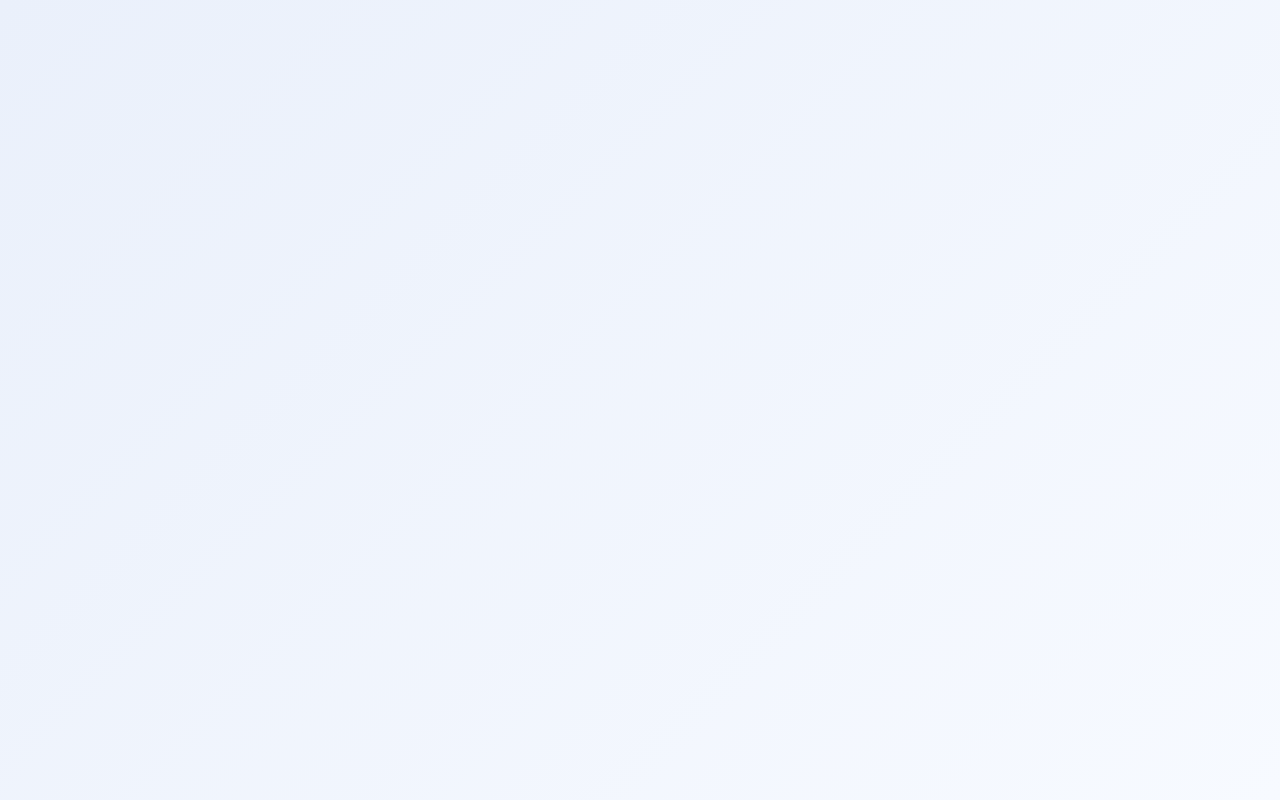
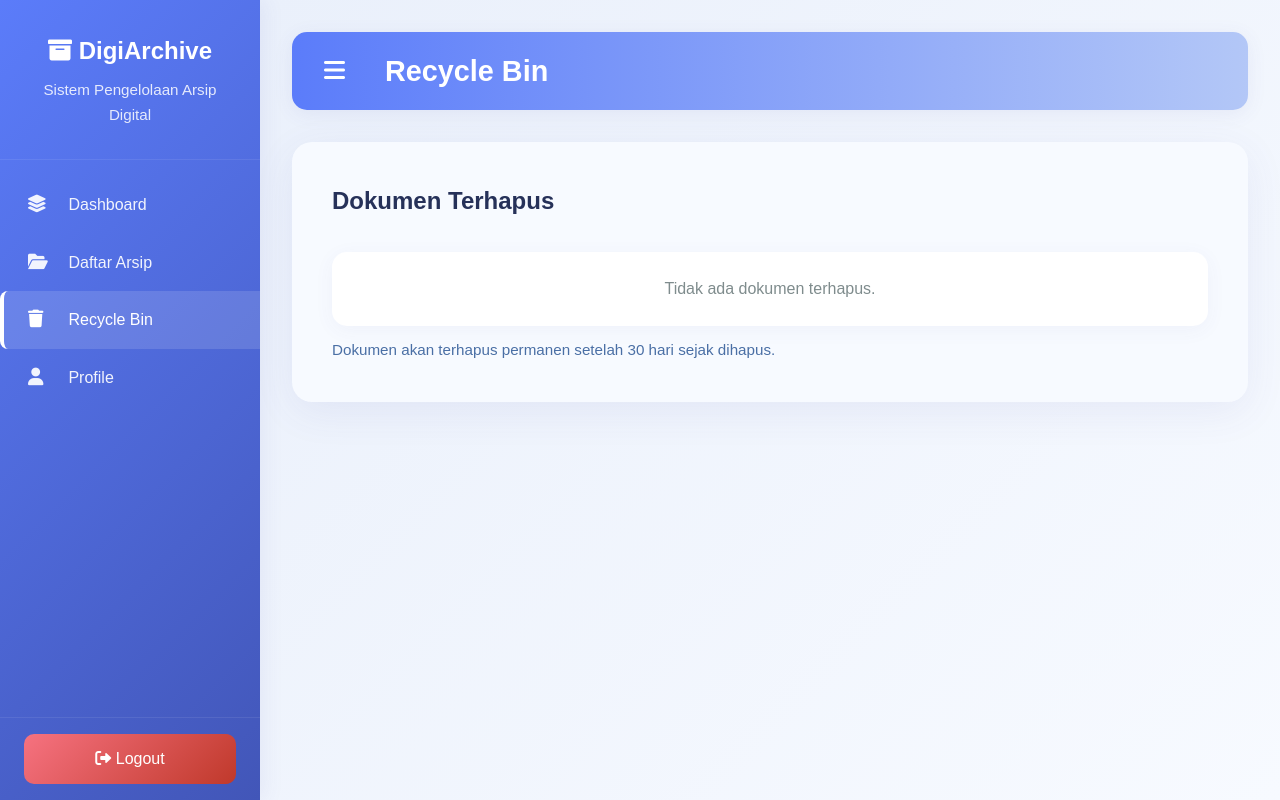
Before and after one commit to Bungarasikhahhaya/DigiArchive, a React (Create React App) app: page /recycle-bin in a window 1280 px wide. Before the commit this address had no page. Built offline with nearby package versions, Linux system fonts and the light colour scheme.

Commit message:
New fitur

```diff
--- a/src/App.js
+++ b/src/App.js
@@ -1,4 +1,4 @@
-import React from "react";
+import React, { useState, useEffect } from "react";
 import { BrowserRouter as Router, Routes, Route } from "react-router-dom";
 import 'font-awesome/css/font-awesome.min.css';
 
@@ -11,13 +11,91 @@ import About from './Component/About';
 import Register from './Component/Register';
 import Login from './Component/Login';
 import Dashboard from './Component/Dashboard';
-import Archive from './Component/Archive'; // Komponen Archive untuk Arsip
-import Profile from './Component/Profile'; // Komponen Profile untuk Profil Pengguna
+import Archive from './Component/Archive';
+import Profile from './Component/Profile';
+import DeletedDocuments from './Component/DeleteDocument';
 
 import './style.css';
 import './Dashboard.css';
 
 const App = () => {
+  const sampleArchives = [
+    { id: 1, judul: 'Laporan Keuangan.pdf', kategori: 'Keuangan', fileUrl: '#', file: 'Laporan Keuangan.pdf', tanggal_upload: '2025-11-01' },
+    { id: 2, judul: 'Notulen Rapat.docx', kategori: 'Rapat', fileUrl: '#', file: 'Notulen Rapat.docx', tanggal_upload: '2025-11-15' }
+  ];
+
+  const [archives, setArchives] = useState(() => {
+    try {
+      const raw = localStorage.getItem('archives');
+      return raw ? JSON.parse(raw) : sampleArchives;
+    } catch (e) {
+      return sampleArchives;
+    }
+  });
+
+  const [deletedDocs, setDeletedDocs] = useState(() => {
+    try {
+      const raw = localStorage.getItem('deletedDocs');
+      return raw ? JSON.parse(raw) : [];
+    } catch (e) {
+      return [];
+    }
+  });
+
+  // persist to localStorage
+  useEffect(() => {
+    localStorage.setItem('archives', JSON.stringify(archives));
+  }, [archives]);
+
+  useEffect(() => {
+    localStorage.setItem('deletedDocs', JSON.stringify(deletedDocs));
+  }, [deletedDocs]);
+
+  // purge docs older than 30 days
+  useEffect(() => {
+    const purgeOld = () => {
+      const now = Date.now();
+      const keep = deletedDocs.filter(d => (d.deletedAt + 30 * 24 * 60 * 60 * 1000) > now);
+      if (keep.length !== deletedDocs.length) setDeletedDocs(keep);
+    };
+    purgeOld();
+    const iv = setInterval(purgeOld, 1000 * 60 * 60); // check hourly
+    return () => clearInterval(iv);
+  }, [deletedDocs]);
+
+  const handleDeleteArchive = (id) => {
+    const doc = archives.find(a => a.id === id);
+    if (!doc) return;
+    setArchives(prev => prev.filter(a => a.id !== id));
+    setDeletedDocs(prev => [{ ...doc, deletedAt: Date.now() }, ...prev]);
+  };
+
+  const handleRestore = (id) => {
+    const doc = deletedDocs.find(d => d.id === id);
+    if (!doc) return;
+    setDeletedDocs(prev => prev.filter(d => d.id !== id));
+    const restored = { ...doc };
+    delete restored.deletedAt;
+    setArchives(prev => [restored, ...prev]);
+    alert('Dokumen berhasil dipulihkan!');
+  };
+
+  const handlePermanentDelete = (id) => {
+    setDeletedDocs(prev => prev.filter(d => d.id !== id));
+  };
+
+  const handleAddArchive = (form) => {
+    const next = {
+      id: Date.now(),
+      judul: form.get('judul') || 'Untitled',
+      kategori: form.get('kategori') || 'Lainnya',
+      file: form.get('file')?.name || 'file',
+      fileUrl: '#',
+      tanggal_upload: new Date().toISOString().split('T')[0]
+    };
+    setArchives(prev => [next, ...prev]);
+  };
+
   return (
     <Router>
       <Routes>
@@ -54,11 +132,13 @@ const App = () => {
         />
 
         {/* Halaman Arsip */}
-        <Route path="/arsip" element={<Archive />} />  {/* Menggunakan Archive untuk Arsip */}
+        <Route path="/arsip" element={<Archive archives={archives} onDeleteArchive={handleDeleteArchive} onAddArchive={handleAddArchive} />} />  {/* Menggunakan Archive untuk Arsip */}
 
         {/* Halaman Profile */}
         <Route path="/profile" element={<Profile />} /> {/* Menggunakan Profile untuk Profile */}
 
+        {/* Halaman Recycle Bin / Pemulihan Dokumen Terhapus */}
+        <Route path="/recycle-bin" element={<DeletedDocuments deletedDocs={deletedDocs} onRestore={handleRestore} onPermanentDelete={handlePermanentDelete} />} />
       </Routes>
     </Router>
   );
--- a/src/Component/Archive.js
+++ b/src/Component/Archive.js
@@ -33,6 +33,9 @@ const Archive = ({ archives = [], success, errors = [], onLogout, onAddArchive,
     setShowEdit(false);
   };
 
+  // Delete confirmation state
+  const [deleteTarget, setDeleteTarget] = useState(null);
+
   return (
     <div className="app">
       {/* Sidebar */}
@@ -44,6 +47,7 @@ const Archive = ({ archives = [], success, errors = [], onLogout, onAddArchive,
         <div className="sidebar-nav">
           <Link to="/dashboard" className="nav-item"><i className="fa-solid fa-layer-group"></i> Dashboard</Link>
           <Link to="/archive" className="nav-item active"><i className="fas fa-folder-open"></i> Daftar Arsip</Link>
+          <Link to="/recycle-bin" className="nav-item"><i className="fas fa-trash"></i> Recycle Bin</Link>
           <Link to="/profile" className="nav-item"><i className="fas fa-user"></i> Profile</Link>
         </div>
         <div className="sidebar-footer">
@@ -153,7 +157,7 @@ const Archive = ({ archives = [], success, errors = [], onLogout, onAddArchive,
                           <button
                             type="button"
                             className="btn-action delete"
-                            onClick={() => onDeleteArchive && onDeleteArchive(archive.id)}
+                            onClick={() => setDeleteTarget(archive)}
                           >
                             <i className="fas fa-trash"></i>
                           </button>
@@ -217,7 +221,7 @@ const Archive = ({ archives = [], success, errors = [], onLogout, onAddArchive,
 
       {/* Modal Detail Arsip */}
       {showDetail && selectedArchive && (
-        <div className="modal-overlay">
+        <div className={`modal-overlay ${showDetail ? 'active' : ''}`}>
           <div className="modal-content">
             <div className="modal-header">
               <h2 className="modal-title">Detail Arsip</h2>
@@ -236,9 +240,28 @@ const Archive = ({ archives = [], success, errors = [], onLogout, onAddArchive,
         </div>
       )}
 
+      {/* Modal Konfirmasi Hapus */}
+      {deleteTarget && (
+        <div className={`modal-overlay active`}>
+          <div className="modal-content">
+            <div className="modal-header">
+              <h2 className="modal-title">Hapus Arsip</h2>
+              <button className="modal-close" onClick={() => setDeleteTarget(null)}><i className="fas fa-times"></i></button>
+            </div>
+            <div className="modal-body">
+              <p>Yakin ingin menghapus arsip "{deleteTarget.judul}"? Aksi ini akan memindahkan arsip ke Recycle Bin.</p>
+            </div>
+            <div className="modal-actions">
+              <button className="btn-cancel" onClick={() => setDeleteTarget(null)}>Batal</button>
+              <button className="btn-primary" onClick={() => { if (onDeleteArchive) onDeleteArchive(deleteTarget.id); setDeleteTarget(null); }}>Yakin</button>
+            </div>
+          </div>
+        </div>
+      )}
+
       {/* Modal Edit Arsip */}
       {showEdit && selectedArchive && (
-        <div className="modal-overlay">
+        <div className={`modal-overlay ${showEdit ? 'active' : ''}`}>
           <div className="modal-content">
             <div className="modal-header">
               <h2 className="modal-title">Edit Arsip</h2>
--- a/src/Component/Dashboard.js
+++ b/src/Component/Dashboard.js
@@ -27,6 +27,9 @@ export default function Dashboard({ totalArsip, totalArsipHariIni, arsipBulanIni
             </Link>
             <Link to="/arsip" className="nav-item p-3 flex items-center gap-2 hover:bg-indigo-500 rounded-md m-2">
               <i className="fas fa-folder-open"></i> Daftar Arsip
+            </Link>
+            <Link to="/recycle-bin" className="nav-item p-3 flex items-center gap-2 hover:bg-indigo-500 rounded-md m-2">
+              <i className="fas fa-trash"></i> Recycle Bin
             </Link>
             <Link to="/profile" className="nav-item p-3 flex items-center gap-2 hover:bg-indigo-500 rounded-md m-2">
               <i className="fas fa-user"></i> Profile
--- /dev/null
+++ b/src/Component/DeleteDocument.js
@@ -0,0 +1,80 @@
+import React from "react";
+import { Link } from 'react-router-dom';
+import "../DeletedDocuments.css";
+
+function daysLeft(deletedAt) {
+  const now = Date.now();
+  const millisLeft = Math.max(0, deletedAt + 30 * 24 * 60 * 60 * 1000 - now);
+  return Math.ceil(millisLeft / (24 * 60 * 60 * 1000));
+}
+
+export default function DeletedDocuments({ deletedDocs = [], onRestore = () => {}, onPermanentDelete = () => {} }) {
+  return (
+    <div className="app">
+      <nav className="sidebar" id="sidebar">
+        <div className="sidebar-header">
+          <h1><i className="fas fa-archive"></i> DigiArchive</h1>
+          <p>Sistem Pengelolaan Arsip Digital</p>
+        </div>
+        <div className="sidebar-nav">
+          <Link to="/dashboard" className="nav-item"><i className="fa-solid fa-layer-group"></i> Dashboard</Link>
+          <Link to="/archive" className="nav-item"><i className="fas fa-folder-open"></i> Daftar Arsip</Link>
+          <Link to="/recycle-bin" className="nav-item active"><i className="fas fa-trash"></i> Recycle Bin</Link>
+          <Link to="/profile" className="nav-item"><i className="fas fa-user"></i> Profile</Link>
+        </div>
+        <div className="sidebar-footer">
+          <button className="logout-btn">
+            <i className="fas fa-sign-out-alt"></i> Logout
+          </button>
+        </div>
+      </nav>
+
+      <main className="main-content">
+        <div className="top-bar">
+          <button className="menu-toggle"><i className="fas fa-bars"></i></button>
+          <h1 className="page-title">Recycle Bin</h1>
+        </div>
+
+        <div className="content-card">
+          <div className="archive-header">
+            <h2>Dokumen Terhapus</h2>
+          </div>
+
+          <div className="table-container">
+            {deletedDocs.length === 0 ? (
+              <p className="empty-message">Tidak ada dokumen terhapus.</p>
+            ) : (
+              <table className="deleted-table">
+                <thead>
+                  <tr>
+                    <th>No</th>
+                    <th>Nama Dokumen</th>
+                    <th>Tersisa</th>
+                    <th>Aksi</th>
+                  </tr>
+                </thead>
+                <tbody>
+                  {deletedDocs.map((doc, idx) => (
+                    <tr key={doc.id}>
+                      <td>{idx + 1}</td>
+                      <td>{doc.judul || doc.title || doc.file || "(tanpa nama)"}</td>
+                      <td><span className={daysLeft(doc.deletedAt) <= 2 ? "warning" : ""}>{daysLeft(doc.deletedAt)} hari</span></td>
+                      <td>
+                        <div className="action-buttons">
+                          <button className="restore-btn" onClick={() => onRestore(doc.id)}>Pulihkan</button>
+                          <button className="permanent-delete-btn" onClick={() => { if(window.confirm('Hapus permanen dokumen ini?')) onPermanentDelete(doc.id); }}>Hapus Permanen</button>
+                        </div>
+                      </td>
+                    </tr>
+                  ))}
+                </tbody>
+              </table>
+            )}
+          </div>
+
+          <p className="info">Dokumen akan terhapus permanen setelah 30 hari sejak dihapus.</p>
+        </div>
+      </main>
+    </div>
+  );
+}
--- a/src/Component/Profile.js
+++ b/src/Component/Profile.js
@@ -49,6 +49,7 @@ const Profile = ({ user = {}, successMessage, errorMessage, handleLogout, handle
         <div className="sidebar-nav">
           <a href="/dashboard" className="nav-item"><i className="fa-solid fa-layer-group"></i> Dashboard</a>
           <a href="/archive" className="nav-item"><i className="fas fa-folder-open"></i> Daftar Arsip</a>
+          <a href="/recycle-bin" className="nav-item"><i className="fas fa-trash"></i> Recycle Bin</a>
           <a href="/profile" className="nav-item active"><i className="fas fa-user"></i> Profile</a>
         </div>
         <div className="sidebar-footer">
--- /dev/null
+++ b/src/DeletedDocuments.css
@@ -0,0 +1,102 @@
+:root {
+  /* fallback colors will be overridden by existing project variables */
+  --dd-bg: var(--background, #f7faff);
+}
+
+.deleted-documents {
+  margin: 1.5rem auto;
+  padding: 2rem;
+  max-width: 1100px;
+  background: var(--background);
+  border-radius: 20px;
+  box-shadow: 0 10px 40px rgba(80,80,160,0.06);
+}
+
+.deleted-documents h2 {
+  margin: 0 0 1rem 0;
+  font-size: 1.5rem;
+  color: var(--text-dark);
+  font-weight: 700;
+}
+
+.table-container {
+  overflow-x: auto;
+  border-radius: 15px;
+  box-shadow: 0 4px 20px rgba(80,80,160,0.05);
+  background: #fff;
+}
+
+.deleted-table {
+  width: 100%;
+  border-collapse: collapse;
+  background: #fff;
+}
+
+.deleted-table th {
+  background: linear-gradient(135deg, var(--primary), var(--primary-dark));
+  color: #fff;
+  font-weight: 600;
+  padding: 1rem 1rem;
+  text-align: left;
+}
+
+.deleted-table td {
+  padding: 1rem 1rem;
+  border-bottom: 1px solid var(--border);
+  vertical-align: middle;
+}
+
+.deleted-table tbody tr:hover {
+  background: var(--accent2);
+  transform: scale(1.01);
+}
+
+.empty-message {
+  color: #7f8c8d;
+  padding: 1.5rem 0;
+  text-align: center;
+}
+
+.info {
+  margin-top: 0.75rem;
+  color: var(--text-accent);
+  font-size: 0.95rem;
+}
+
+.warning {
+  color: #d97706;
+  font-weight: 700;
+}
+
+.action-buttons {
+  display: flex;
+  gap: 0.6rem;
+  align-items: center;
+}
+
+.restore-btn, .permanent-delete-btn {
+  padding: 0.6rem 0.9rem;
+  border-radius: 12px;
+  font-weight: 600;
+  cursor: pointer;
+  border: none;
+  transition: all 0.2s ease;
+}
+
+.restore-btn {
+  background: linear-gradient(135deg, #3ecf8e, #27ae60);
+  color: #fff;
+}
+.restore-btn:hover { transform: translateY(-2px); box-shadow: 0 6px 20px rgba(46,204,113,0.12); }
+
+.permanent-delete-btn {
+  background: linear-gradient(135deg, #f67280, #c0392b);
+  color: #fff;
+}
+.permanent-delete-btn:hover { transform: translateY(-2px); box-shadow: 0 6px 20px rgba(231,76,60,0.12); }
+
+@media (max-width: 900px) {
+  .deleted-documents { padding: 1.25rem; margin: 1rem; }
+  .deleted-table { display: block; width: 100%; overflow-x: auto; -webkit-overflow-scrolling: touch; }
+  .deleted-table th, .deleted-table td { white-space: nowrap; }
+}
```
